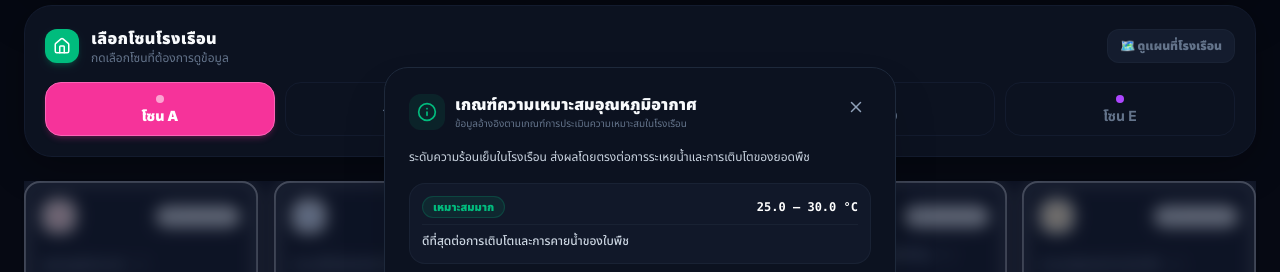
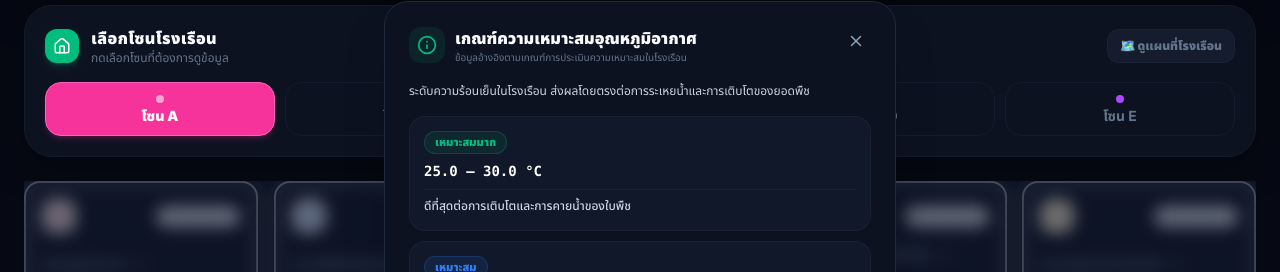
Before and after one commit to juneiiiii84-hub/PangdaGreenHouse, a React (Vite) app in the folder frontend/: page / in a window 1280 px wide. Both pictures are taken after a click on the button 140 px from the left and 792 px from the top of the page. Shown: the part 528-800 px from the top of the page. Built offline with nearby package versions, Linux system fonts and the light colour scheme; no server answers.

Commit message:
Separate threshold range text onto its own line for modal cards

```diff
--- a/frontend/src/features/climate-cards/ClimateCards.tsx
+++ b/frontend/src/features/climate-cards/ClimateCards.tsx
@@ -600,21 +600,26 @@ export const ClimateCards: React.FC<ClimateCardsProps> = ({ latestData, history,
                   {detailExplanations[activeDetailMetric].list.map((item, index) => (
                     <div
                       key={index}
-                      className="p-3 rounded-2xl border transition-all space-y-1.5"
+                      className="p-3.5 rounded-2xl border transition-all space-y-2"
                       style={{
                         backgroundColor: 'var(--bg-subtle)',
                         borderColor: 'var(--border-subtle)',
                       }}
                     >
-                      <div className="flex flex-wrap items-center justify-between gap-2 border-b pb-1.5" style={{ borderColor: 'var(--border-subtle)' }}>
-                        <span className={`px-2.5 py-0.5 rounded-full text-[10px] sm:text-[11px] font-black border uppercase shrink-0 ${item.color}`}>
+                      {/* บรรทัด 1: ป้ายสถานะ */}
+                      <div className="flex items-center justify-between">
+                        <span className={`px-2.5 py-0.5 rounded-full text-[10px] sm:text-[11px] font-black border uppercase ${item.color}`}>
                           {item.status}
                         </span>
-                        <span className="text-[11px] sm:text-xs font-bold font-mono leading-tight break-words max-w-full text-right" style={{ color: 'var(--text-value)' }}>
-                          {item.range}
-                        </span>
                       </div>
-                      <p className="text-[11px] sm:text-xs font-medium leading-relaxed" style={{ color: 'var(--text-secondary)' }}>
+
+                      {/* บรรทัด 2: ตัวเลขช่วงเกณฑ์ (ย้ายลงมาอยู่บรรทัดใหม่) */}
+                      <div className="text-xs sm:text-sm font-black font-mono leading-snug break-words" style={{ color: 'var(--text-value)' }}>
+                        {item.range}
+                      </div>
+
+                      {/* บรรทัด 3: คำอธิบายผลกระทบ */}
+                      <p className="text-[11px] sm:text-xs font-medium leading-relaxed border-t pt-1.5" style={{ color: 'var(--text-secondary)', borderColor: 'var(--border-subtle)' }}>
                         {item.effect}
                       </p>
                     </div>
--- a/frontend/src/features/zone-averages/ZoneAverages.tsx
+++ b/frontend/src/features/zone-averages/ZoneAverages.tsx
@@ -520,21 +520,26 @@ export const ZoneAverages: React.FC<ZoneAveragesProps> = ({ dataList, theme }) =
                 {detailExplanations[activeDetailMetric].list.map((item, index) => (
                   <div
                     key={index}
-                    className="p-3 rounded-2xl border transition-all space-y-1.5"
+                    className="p-3.5 rounded-2xl border transition-all space-y-2"
                     style={{
                       backgroundColor: 'var(--bg-subtle)',
                       borderColor: 'var(--border-subtle)',
                     }}
                   >
-                    <div className="flex flex-wrap items-center justify-between gap-2 border-b pb-1.5" style={{ borderColor: 'var(--border-subtle)' }}>
-                      <span className={`px-2.5 py-0.5 rounded-full text-[10px] sm:text-[11px] font-black border uppercase shrink-0 ${item.color}`}>
+                    {/* บรรทัด 1: ป้ายสถานะ */}
+                    <div className="flex items-center justify-between">
+                      <span className={`px-2.5 py-0.5 rounded-full text-[10px] sm:text-[11px] font-black border uppercase ${item.color}`}>
                         {item.status}
                       </span>
-                      <span className="text-[11px] sm:text-xs font-bold font-mono leading-tight break-words max-w-full text-right" style={{ color: 'var(--text-value)' }}>
-                        {item.range}
-                      </span>
                     </div>
-                    <p className="text-[11px] sm:text-xs font-medium leading-relaxed" style={{ color: 'var(--text-secondary)' }}>
+
+                    {/* บรรทัด 2: ตัวเลขช่วงเกณฑ์ (ย้ายลงมาอยู่บรรทัดใหม่) */}
+                    <div className="text-xs sm:text-sm font-black font-mono leading-snug break-words" style={{ color: 'var(--text-value)' }}>
+                      {item.range}
+                    </div>
+
+                    {/* บรรทัด 3: คำอธิบายผลกระทบ */}
+                    <p className="text-[11px] sm:text-xs font-medium leading-relaxed border-t pt-1.5" style={{ color: 'var(--text-secondary)', borderColor: 'var(--border-subtle)' }}>
                       {item.effect}
                     </p>
                   </div>
```
